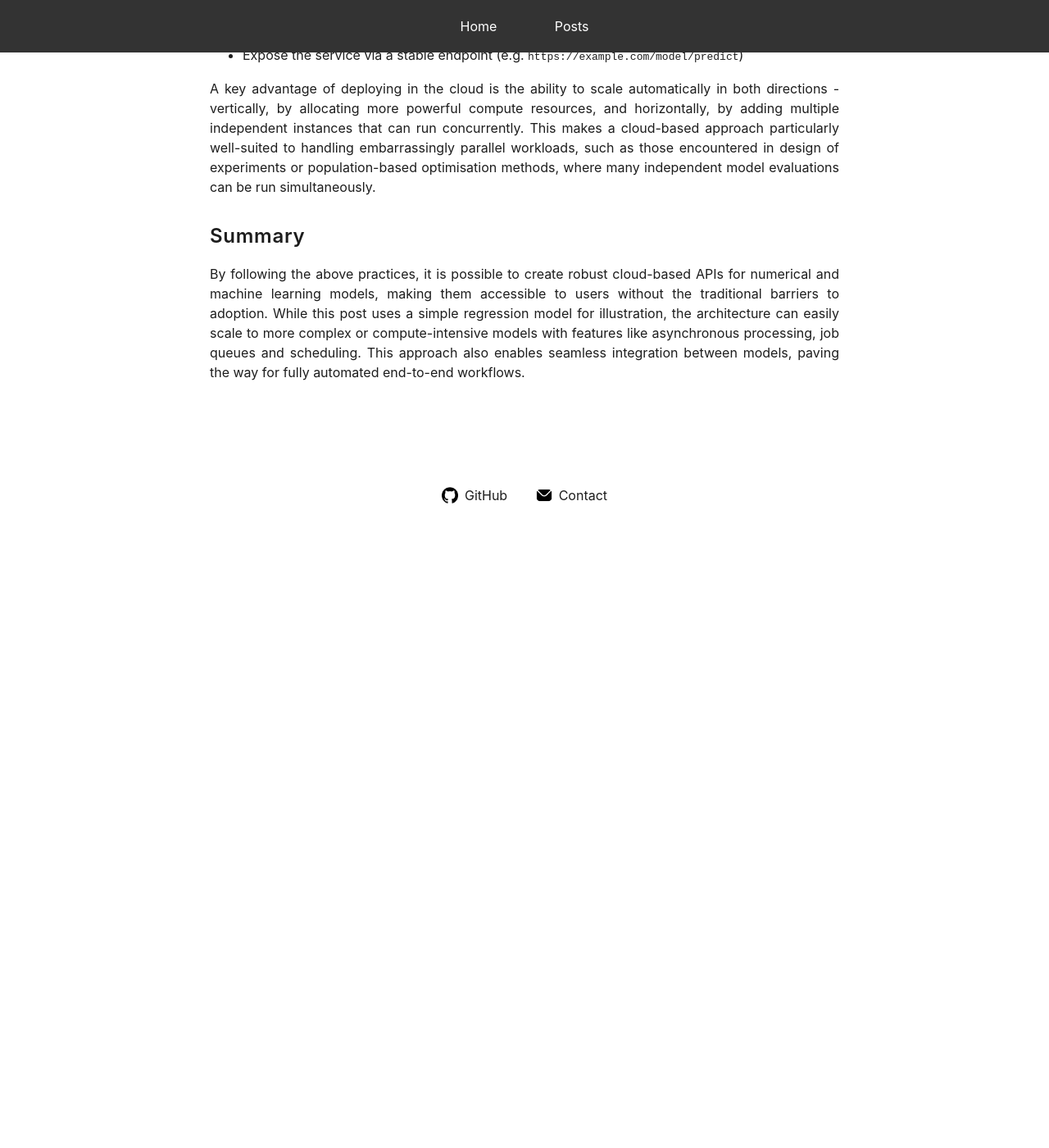
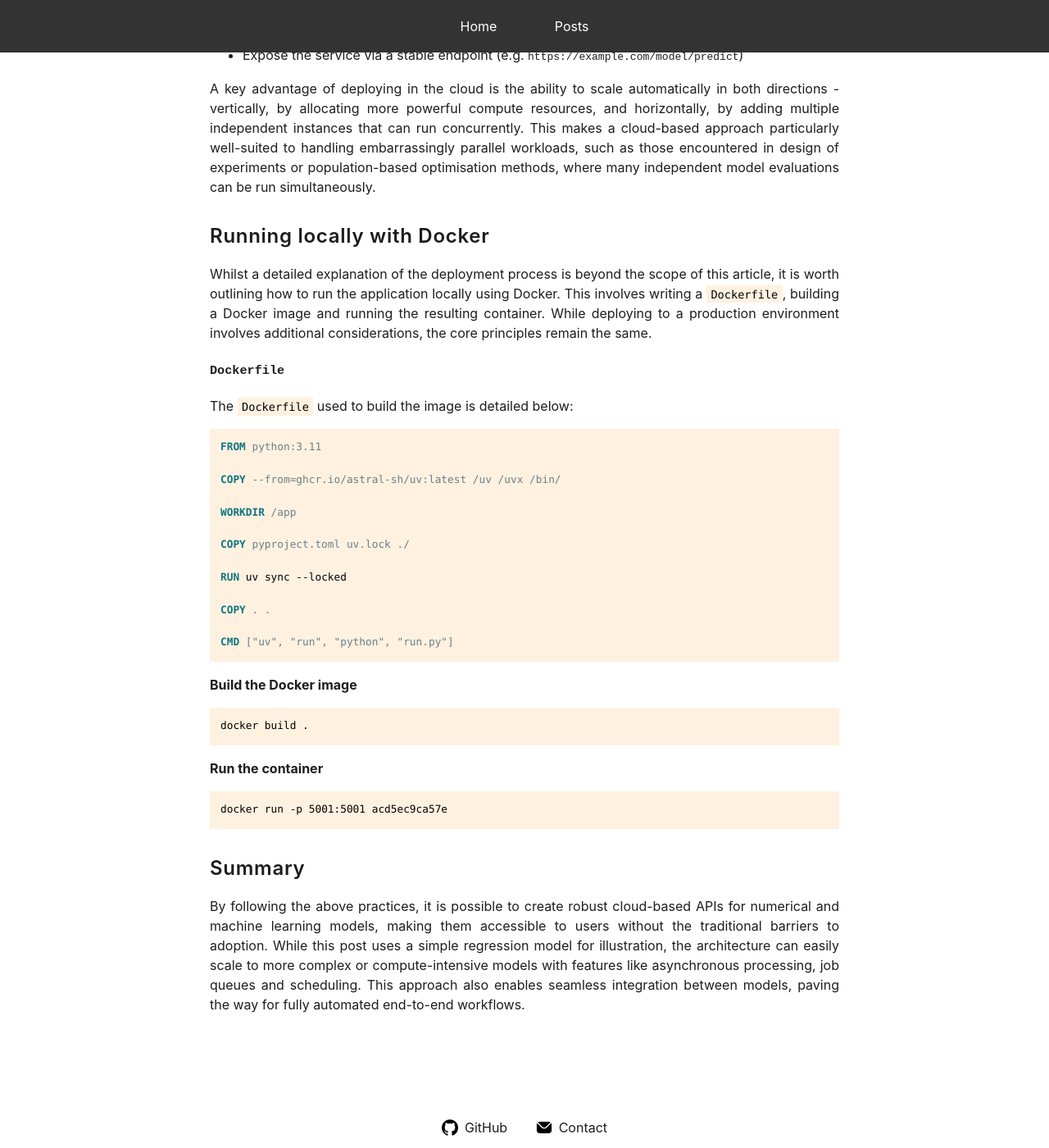
Before and after one commit to mark-hobbs/mark-hobbs.github.io, a Jekyll site: the page built from _posts/2025-04-15-model-deployment.md, in a window 1280 px wide and 1400 px high, scrolled down 5359 px. Shown: the whole window at 82% size. Built offline with Jekyll 4.4.1, drawn with Linux system fonts in a browser that asks for light colours; formulas are drawn with MathJax 3; before the commit the page ends 5989 px from its top, so only the background shows below that.

Commit message:
Running locally with Docker

````diff
--- a/_posts/2025-04-15-model-deployment.md
+++ b/_posts/2025-04-15-model-deployment.md
@@ -182,6 +182,16 @@ if __name__ == "__main__":
     app.run(host="0.0.0.0", port=5001, debug=True, threaded=True)
 ```
 
+<!-- ### `pyproject.toml`
+
+`pyproject.toml` is a configuration file used by packaging tools
+
+### `uv.lock`
+
+`uv` is an extremely fast Python package and project manager that is designed as a drop-in replacement for `pip` and `pip-tools` workflows. `uv` is quickly becoming the default Python package manager...
+
+`uv.lock` is a cross-platform lockfile that contains exact information about your projects dependencies. `uv.lock` resolves the dependencies declared in `pyproject.toml`.  -->
+
 ### Running locally
 
 To run the microservice locally, execute:
@@ -227,6 +237,42 @@ While the service now runs locally, making it available to others requires deplo
 
 A key advantage of deploying in the cloud is the ability to scale automatically in both directions - vertically, by allocating more powerful compute resources, and horizontally, by adding multiple independent instances that can run concurrently. This makes a cloud-based approach particularly well-suited to handling embarrassingly parallel workloads, such as those encountered in design of experiments or population-based optimisation methods, where many independent model evaluations can be run simultaneously.
 
+## Running locally with Docker
+
+Whilst a detailed explanation of the deployment process is beyond the scope of this article, it is worth outlining how to run the application locally using Docker. This involves writing a `Dockerfile`, building a Docker image and running the resulting container. While deploying to a production environment involves additional considerations, the core principles remain the same.
+
+### `Dockerfile`
+
+The `Dockerfile` used to build the image is detailed below:
+
+```dockerfile
+FROM python:3.11
+
+COPY --from=ghcr.io/astral-sh/uv:latest /uv /uvx /bin/
+
+WORKDIR /app
+
+COPY pyproject.toml uv.lock ./
+
+RUN uv sync --locked
+
+COPY . .
+
+CMD ["uv", "run", "python", "run.py"]
+```
+
+**Build the Docker image**
+
+```bash
+docker build .
+```
+
+**Run the container**
+
+```bash
+docker run -p 5001:5001 acd5ec9ca57e
+```
+
 ## Summary
 
 By following the above practices, it is possible to create robust cloud-based APIs for numerical and machine learning models, making them accessible to users without the traditional barriers to adoption.  While this post uses a simple regression model for illustration, the architecture can easily scale to more complex or compute-intensive models with features like asynchronous processing, job queues and scheduling. This approach also enables seamless integration between models, paving the way for fully automated end-to-end workflows.
````
